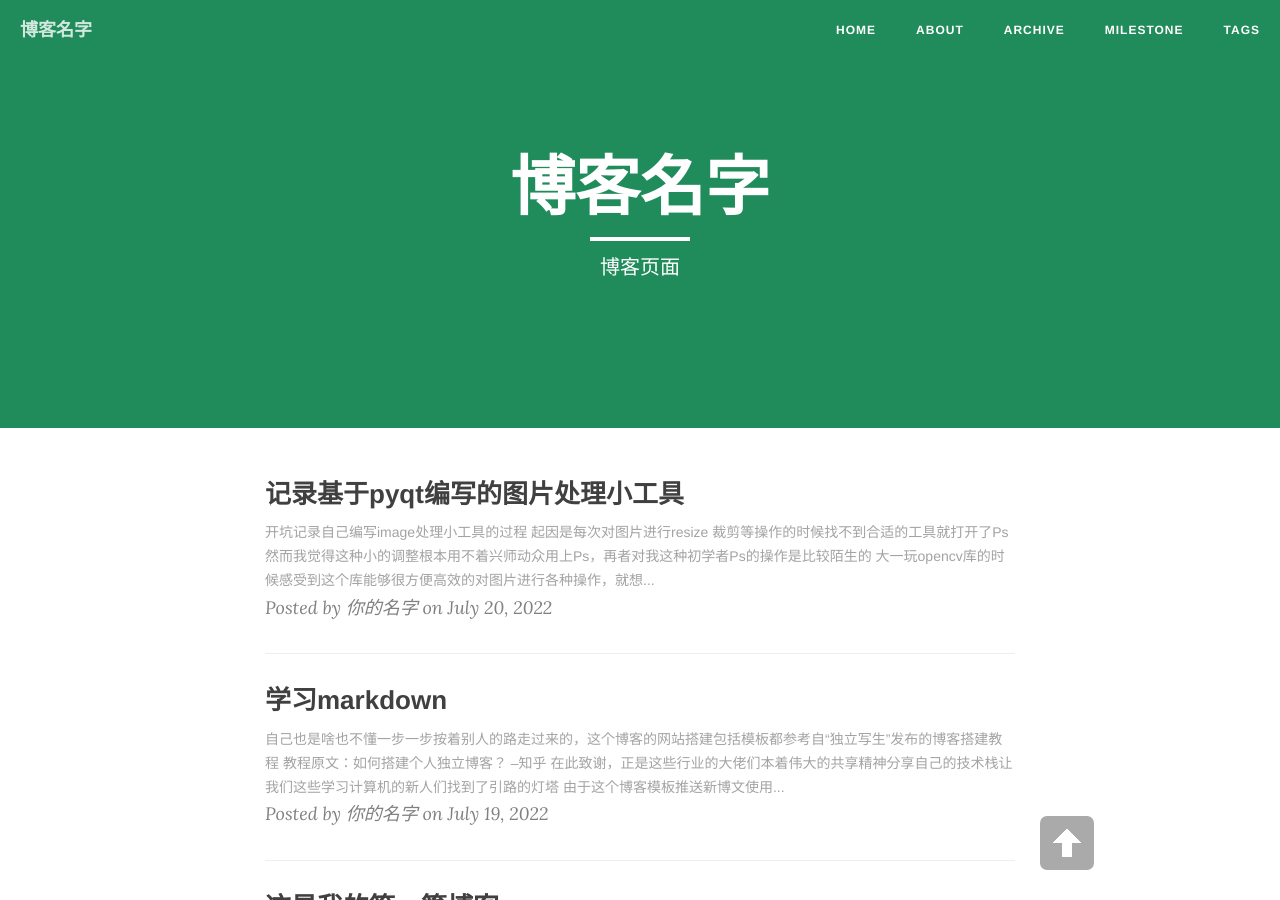
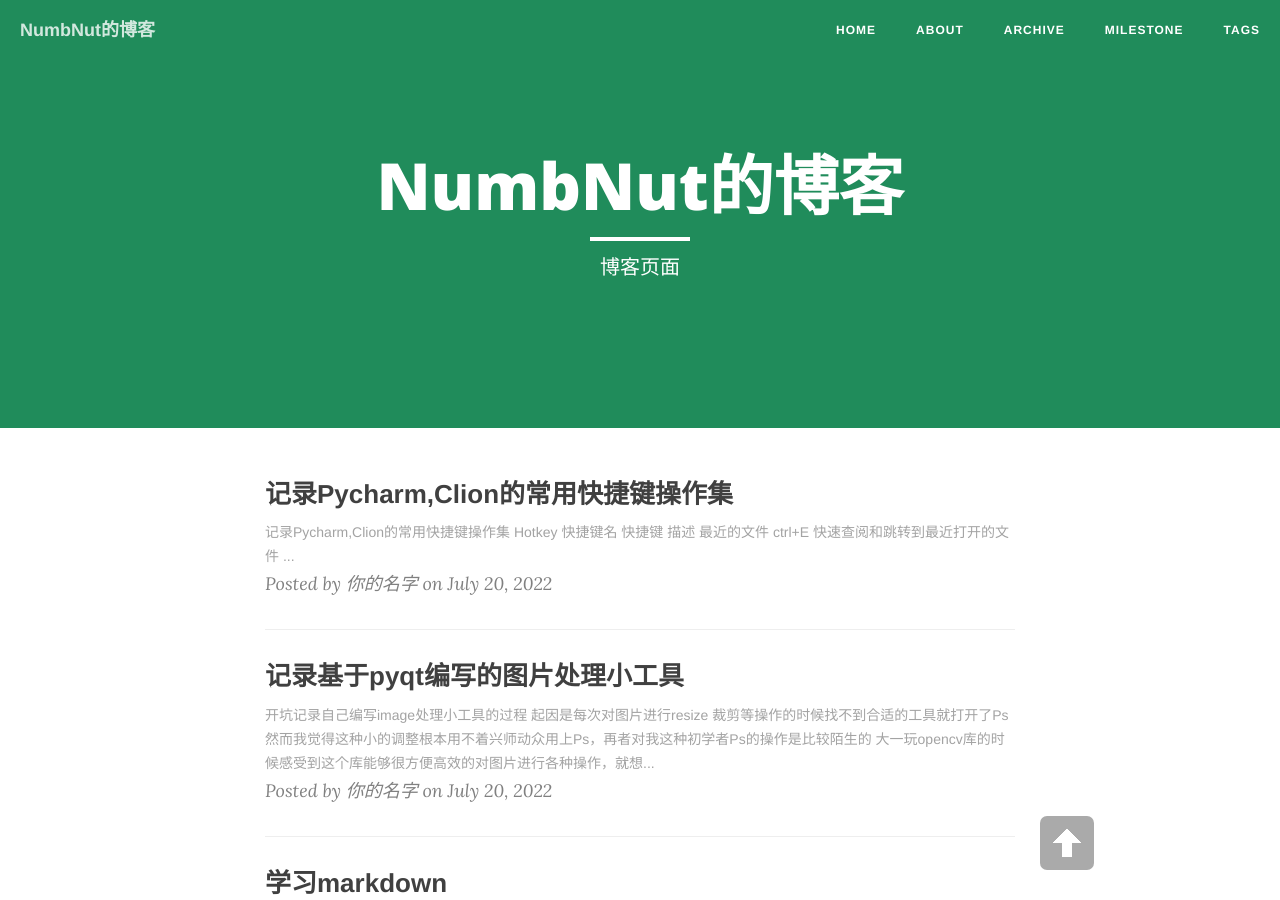
Before and after one commit to NumbNutN/NumbNutN.github.io, a Jekyll site: the page built from index.html, in a window 1280 px wide and 900 px high. Built offline with Jekyll 4.4.1, drawn with Linux system fonts in a browser that asks for light colours; nearby versions of some CDN libraries; the list of posts is cut into pages by our own code; some of the changed text lies outside the part shown.

Commit message:
Commit a new blog[PyCharm]
A new blog introducing the hotkey in PyCharm

```diff
--- a/_config.yml
+++ b/_config.yml
@@ -1,14 +1,14 @@
 # Site settings
-title: 博客名字 # 你的博客名字，可以定义修订
+title: NumbNut的博客 # 你的博客名字，可以定义修订
 header-img: "img/green.jpg"
 tagline: "cn"
-description: "这是我的博客"  # 一句话描述你的博客
+description: "就一计算机科班生的博客"  # 一句话描述你的博客
 baseurl: ""
 url: "http://numbnut.bond/"  # 此处填写你的博客地址
 
 # About/contact
 owner:
-  name: "作者名字" # 填写作者信息：名字
+  name: "NumbNut" # 填写作者信息：名字
   email: X@gmail.com # 填写作者信息：邮箱
   bio: "你的博客描述" # 填写作者信息：博客描述
 
--- /dev/null
+++ b/_posts/2022-07-30-pyCharm.md
@@ -0,0 +1,23 @@
+---
+layout: post
+title: 记录Pycharm,Clion的常用快捷键操作集
+date: 2022-7-20
+categories: blog
+tags: [pyqt,python,opencv]
+description: [Error]
+---
+
+记录Pycharm,Clion的常用快捷键操作集
+
+Hotkey
+
+|快捷键名|快捷键|描述|
+|:-----:|:----:|:--|
+|最近的文件|ctrl+E|快速查阅和跳转到最近打开的文件|
+|单个标记|ctrl+/|为选中的区块的每一行标记"#"|
+|多行标记|Ctrl+shift+/|为选中的区块标记"'''"|
+|批量修改相同字符串|Ctrl+shift+alt+j|全选在当前文件内光标选取的同类字符串并同一修改|
+|查找变量名|ctrl+F|弹出输入框，在当前文件内查找输入的匹配字符串|
+|替换变量名|ctrl+R|弹出输入框，在当前文件内批量更改所有的匹配字符串|
+|查找变量名|ctrl+shift+F|弹出输入框，在整个工程中查找输入的匹配字符串|
+|替换变量名|ctrl+shift+R|弹出输入框，在整个工程中批量更改所有的匹配字符串|
```
